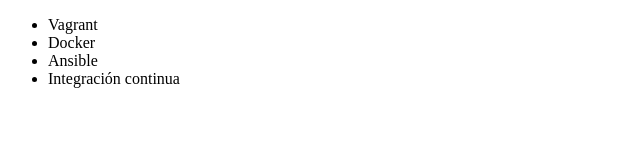
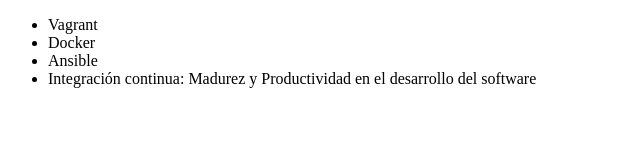
Before and after one commit to otanimex/Alura-git, a plain HTML site: page index.html in a window 1280 px wide. Shown: the whole page, without its empty margins (0-640 px from the left). Drawn offline with Linux system fonts and the light colour scheme.

Commit message:
renombrando curso de integración continua

```diff
--- a/index.html
+++ b/index.html
@@ -9,7 +9,7 @@
          <li> Vagrant </li>
          <li> Docker </li>
          <li> Ansible </li>
-         <li> Integración continua </li>
+         <li> Integración continua: Madurez y Productividad en el desarrollo del software</li>
      </ul>
 </body>
 </html>
```
